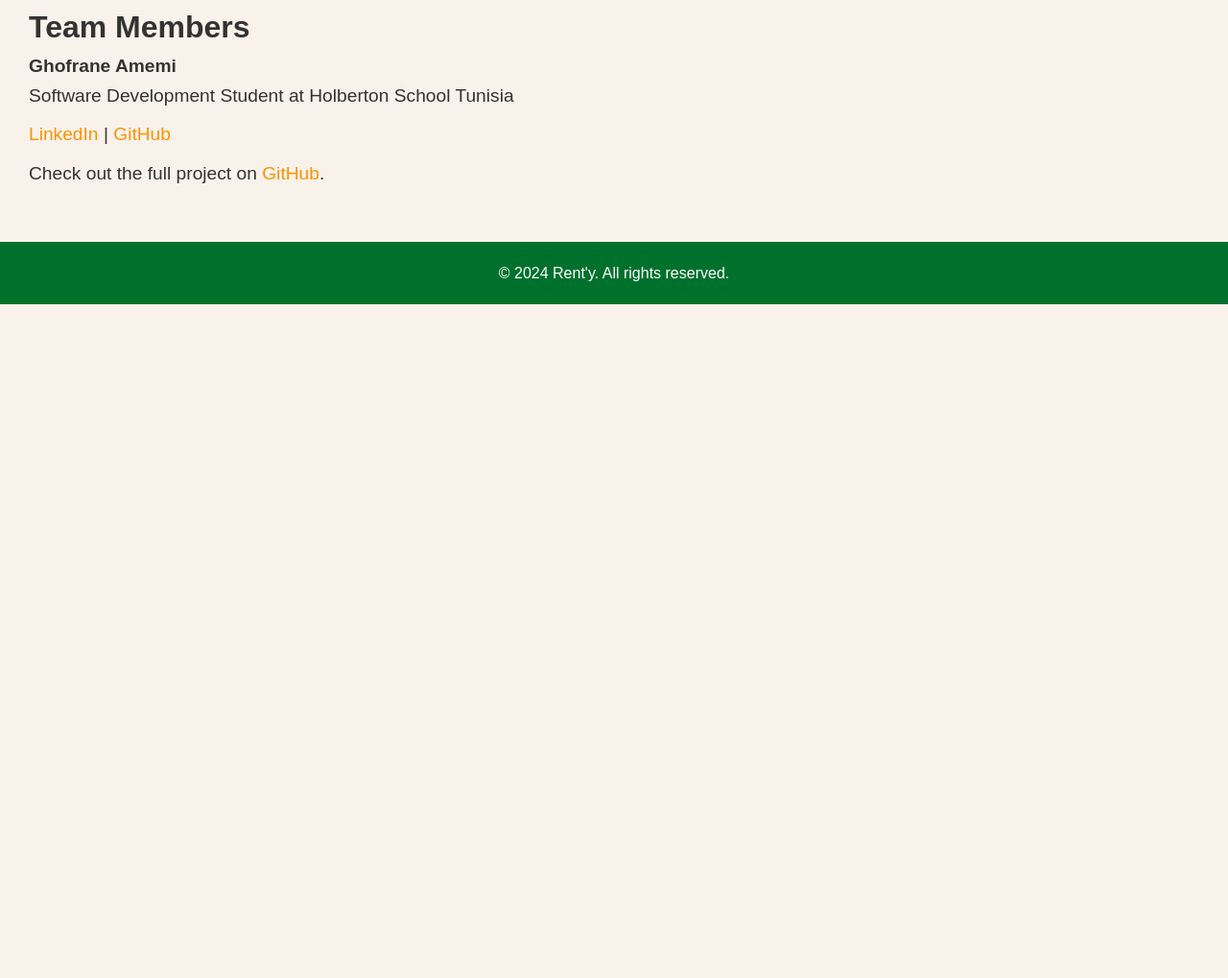
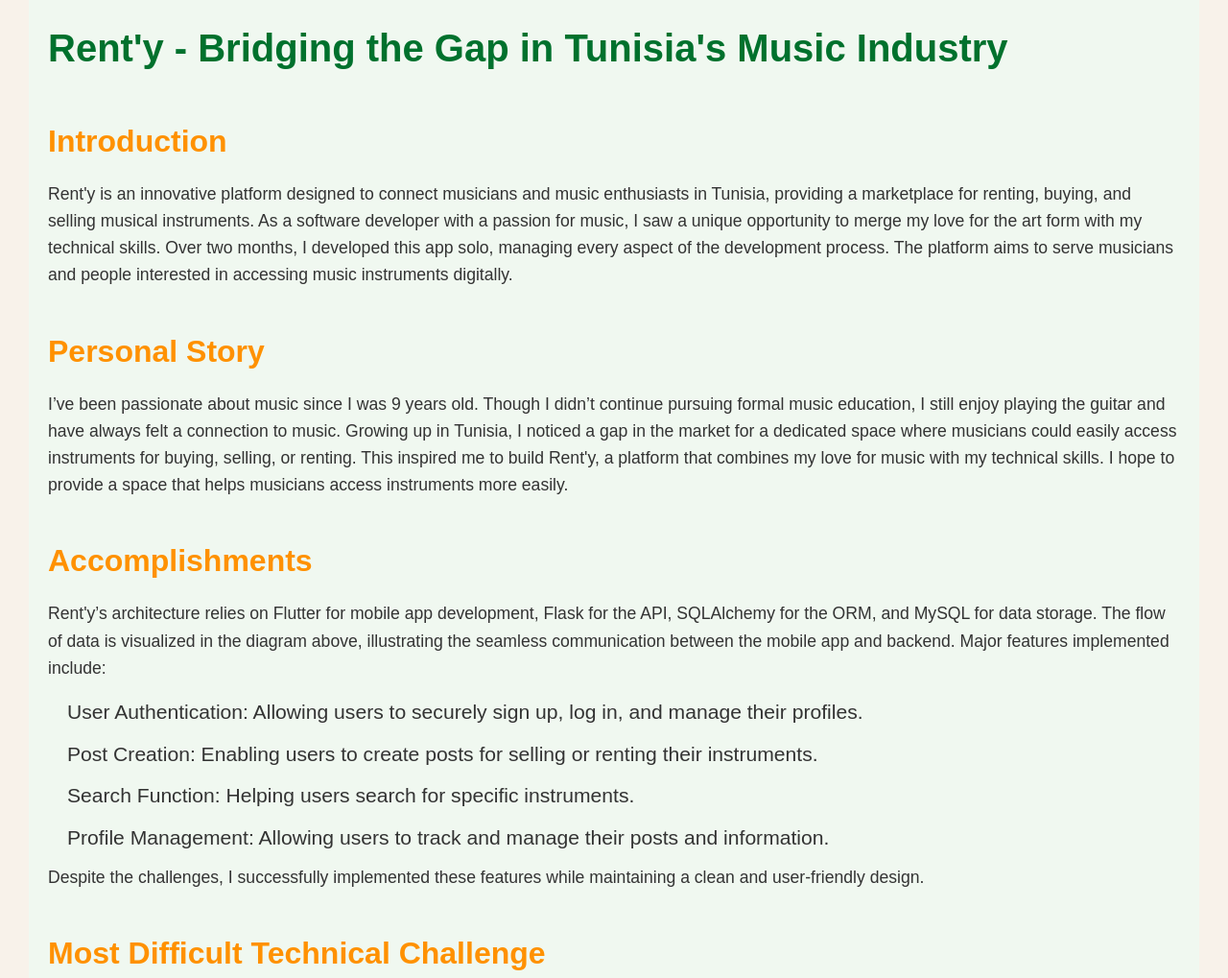
Before and after one commit to ghofranaaa/Rent-y-Landing-Page, a plain HTML site: page index.html in a window 1280 px wide. Shown: the part 1778-2797 px from the top of the page at 96% size. Before the commit the page ends 2095 px from the top, so only its background shows below. Drawn offline with Linux system fonts and the light colour scheme.

Commit message:
landing page done

```diff
--- a/index.html
+++ b/index.html
@@ -58,6 +58,52 @@
         <p>This project was inspired by the need for a centralized platform for musicians to easily access instruments for rent, sale, or repair. As a musician myself, I wanted to create a space that facilitates the exchange of musical instruments and services within the community.</p>
         <p>This is also my Portfolio Project for Holberton School, where I was tasked with developing a full-stack application for my final project.</p>
 
+<!-- Blog Section -->
+<section id="blog">
+    <h2>Rent'y - Bridging the Gap in Tunisia's Music Industry</h2>
+
+    <article>
+        <h3>Introduction</h3>
+        <p>Rent'y is an innovative platform designed to connect musicians and music enthusiasts in Tunisia, providing a marketplace for renting, buying, and selling musical instruments. As a software developer with a passion for music, I saw a unique opportunity to merge my love for the art form with my technical skills. Over two months, I developed this app solo, managing every aspect of the development process. The platform aims to serve musicians and people interested in accessing music instruments digitally.</p>
+    </article>
+
+    <article>
+        <h3>Personal Story</h3>
+        <p>I’ve been passionate about music since I was 9 years old. Though I didn’t continue pursuing formal music education, I still enjoy playing the guitar and have always felt a connection to music. Growing up in Tunisia, I noticed a gap in the market for a dedicated space where musicians could easily access instruments for buying, selling, or renting. This inspired me to build Rent'y, a platform that combines my love for music with my technical skills. I hope to provide a space that helps musicians access instruments more easily.</p>
+    </article>
+
+    <article>
+        <h3>Accomplishments</h3>
+        <p>Rent'y’s architecture relies on Flutter for mobile app development, Flask for the API, SQLAlchemy for the ORM, and MySQL for data storage. The flow of data is visualized in the diagram above, illustrating the seamless communication between the mobile app and backend. Major features implemented include:</p>
+        <ul>
+            <li>User Authentication: Allowing users to securely sign up, log in, and manage their profiles.</li>
+            <li>Post Creation: Enabling users to create posts for selling or renting their instruments.</li>
+            <li>Search Function: Helping users search for specific instruments.</li>
+            <li>Profile Management: Allowing users to track and manage their posts and information.</li>
+        </ul>
+        <p>Despite the challenges, I successfully implemented these features while maintaining a clean and user-friendly design.</p>
+    </article>
+
+    <article>
+        <h3>Most Difficult Technical Challenge</h3>
+        <p>As someone new to Flutter, the biggest challenge I faced was learning how to make API calls from the mobile app to the Flask backend. I encountered several issues along the way, but through extensive research and debugging, I finally mastered how to integrate the two parts of the system effectively. This experience taught me a lot about Flutter, API communication, and the importance of persistence in problem-solving.</p>
+    </article>
+
+    <article>
+        <h3>What I've Learned</h3>
+        <p><strong>Technical Takeaways:</strong> I’ve gained valuable experience in integrating Flutter with a Flask backend, using SQLAlchemy for database management, and implementing key app features like authentication and search functionalities.</p>
+        <p><strong>Personal Growth:</strong> Beyond the technical skills, this project has helped me build resilience and improve my problem-solving abilities. Juggling this project while working full-time taught me how to manage time effectively under pressure.</p>
+        <p><strong>Future Insights:</strong> I really enjoyed mobile app development and am excited to pursue this field further in my career. I’ve also developed a deeper understanding of the business side of things. To be a successful developer, I’ve learned that I also need to think critically about business needs and goals.</p>
+    </article>
+
+    <article>
+        <h3>About Me</h3>
+        <p>I’m a software development student with a passion for music and nature. Aside from my studies, I run a small upcycled clothing brand with a friend and work at a call center. I'm always looking for ways to combine my passions with my work to create something meaningful.</p>
+    </article>
+</section>
+
+
+
         <h3>Team Members</h3>
         <ul>
 			<li><strong>Ghofrane Amemi</strong><br>Software Development Student at Holberton School Tunisia</li>
--- a/styles.css
+++ b/styles.css
@@ -138,6 +138,44 @@ header nav ul li a {
     margin-bottom: 10px;
 }
 
+/* Blog Section */
+#blog {
+    padding: 40px 20px;
+    background-color: #f0f8f0; /* light greenish background */
+    text-align: left;
+}
+
+#blog h2 {
+    font-size: 2.5em;
+    margin-bottom: 30px;
+    color: #00712d; /* earthy green */
+}
+
+#blog article {
+    margin-bottom: 30px;
+}
+
+#blog article h3 {
+    font-size: 2em;
+    margin-bottom: 15px;
+    color: #FF9100; /* orange */
+}
+
+#blog article p {
+    font-size: 1.1em;
+    margin-bottom: 15px;
+}
+
+#blog article ul {
+    margin-left: 20px;
+    font-size: 1.1em;
+}
+
+#blog article a {
+    color: #FF9100;
+    text-decoration: underline;
+}
+
 /* Footer */
 footer {
     text-align: center;
```
